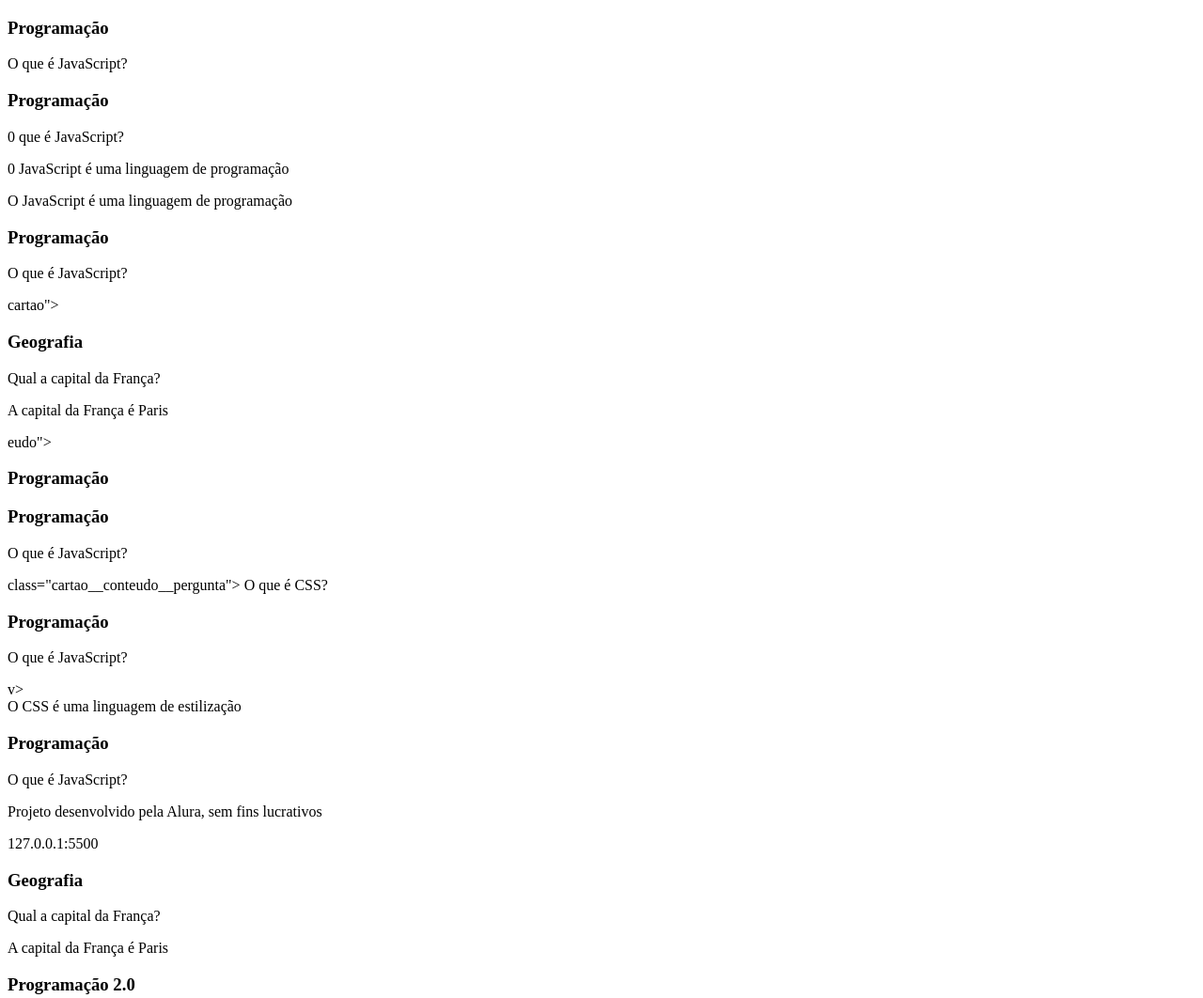
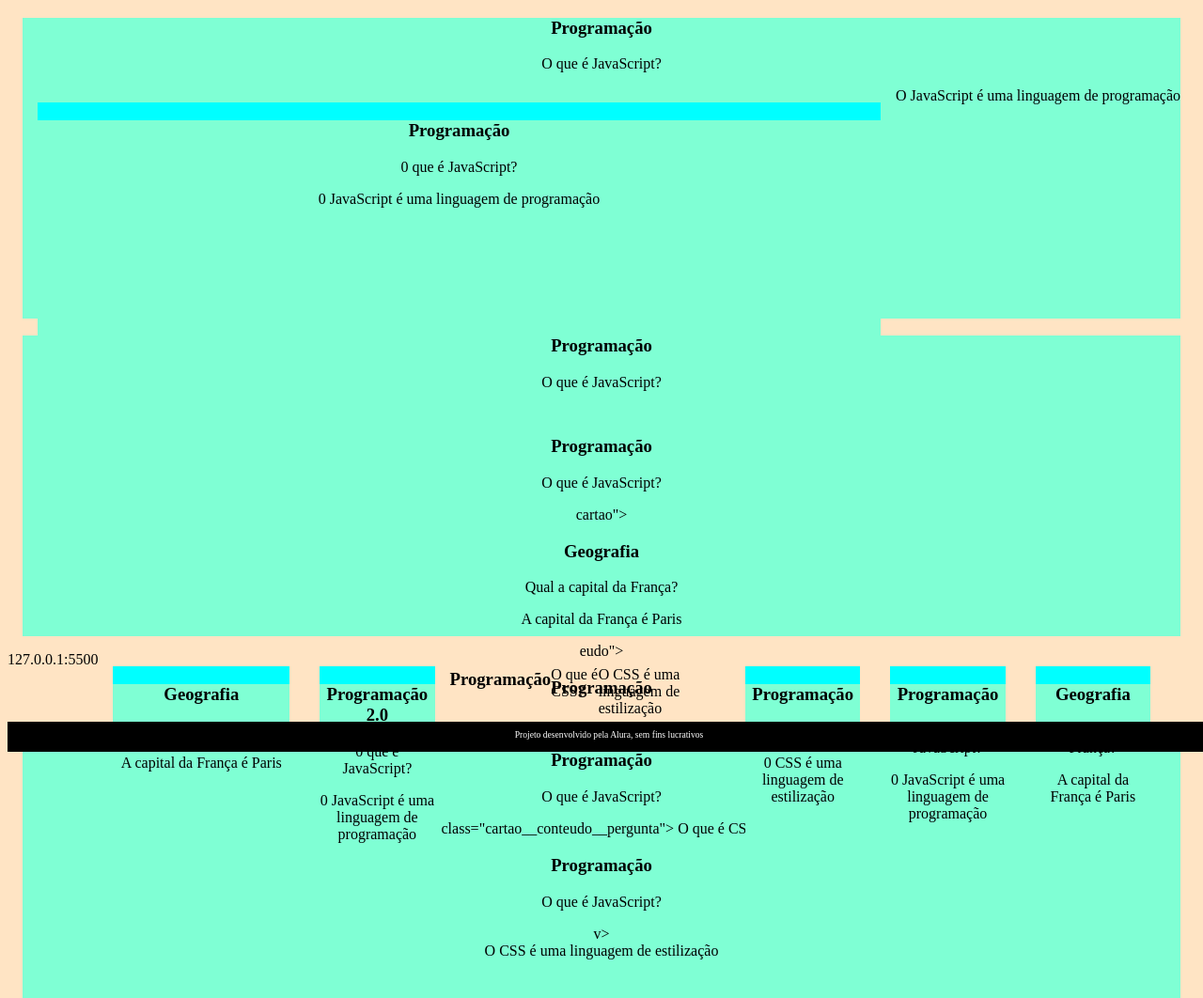
Before and after one commit to guhhhhhhhhhhh/pag-webb, a plain HTML site: page index.html in a window 1280 px wide. Shown: the top 1062 px of the page at 94% size. Drawn offline with Linux system fonts and the light colour scheme; files that its build step writes are made by us from their sources.

Commit message:
Update style.css

```diff
--- a/style.css
+++ b/style.css
@@ -1,36 +1,87 @@
-<!DOCTYPE html>
-<html>
-    <head>
-        <meta charset="UTF-8">
-        <meta name="viewport" content="width=device-width, initial-scale=1.0">
-        <title>AluraBooks</title>
-        <link rel="stylesheet" href="reset.css">
-        <link rel="stylesheet" href="styles.css">
-    </head>
-    <body>
-        <header class="cabeçalho">
-            <div class="container">
-                <span class="cabeçalho__menu-hamburguer container__imagem"></span>
-                <img src="img/Logo.svg" alt="Logo da AluraBooks" class="container__imagem">
-            </div>
-            <div class="container">
-                <a href="#"><img src="img/Favoritos.svg" alt="Meus favoritos" class="container__imagem"></a>
-                <a href="#"><img src="img/Compras.svg" alt="Carrinho de compras" class="container__imagem"></a>
-                <a href="#"><img src="img/Usuario.svg" alt="Meu perfil" class="container__imagem"></a>
-            </div>
-        </header>
-    </body>
-</html>.cabeçalho_menu-hamburguer {
-    width: 24px;
-    height: 24px;
-    display: inline-block;
-    background-image: url("../img/Menu.svg");
-    background-repeat: no-repeat;
-}.cabeçalho_menu-hamburguer {
-    width: 24px;
-    height: 24px;
-    display: inline-block;
-    background-image: url("../img/Menu.svg");
-    background-repeat: no-repeat;
-    background-position: center;
+body {
+    background-color: bisque;
+    font-family: Bai Jamjuree;
 }
+
+footer {
+    background-color: black;
+    color: white;
+    position: fixed;
+    bottom: 0;
+    width: 100%;
+    height: 2rem;
+}
+
+footer p {
+    text-align: center;
+    font-size: 0.6rem;
+    margin-top: 0.5rem;
+}
+
+#container {
+    display: flex;
+}
+
+#container {
+    display: flex;
+}
+
+.cartao {
+    margin: 1rem 1rem;
+}
+
+#container {
+    display: flex;
+}
+
+.cartao {
+    margin: 1rem 1rem;
+    background-color: aqua;
+    height: 20rem;
+  height: 20rem;
+flex-grow: 1;
+ flex-basis: calc(33% - 6rem);
+}
+container {
+    display: flex;
+}
+
+.cartao {
+    margin: 1rem 1rem;
+    background-color: aqua;
+    height: 20rem;
+    flex-grow: 1;
+    flex-basis: calc(33% - 6rem);
+}
+
+.cartao__conteudo {
+    text-align: center;
+     background-color: aquamarine;
+ height: 100%;
+}
+.cartao {
+    /*margin: 1rem 1rem;*/
+    background-color: aqua;
+    height: 20rem;
+    flex-grow: 1;
+    flex-basis: calc(33% - 6rem);
+}
+
+.cartao__conteudo {
+    text-align: center;
+    background-color: aquamarine;
+    height: 100%;
+}
+.cartao {
+    margin: 1rem 1rem;
+    background-color: aqua;
+    height: 20rem;
+    flex-grow: 1;
+    flex-basis: calc(33% - 6rem);
+}
+
+.cartao__conteudo {
+    text-align: center;
+    /*background-color: aquamarine;*/
+    height: 100%;
+}
```
